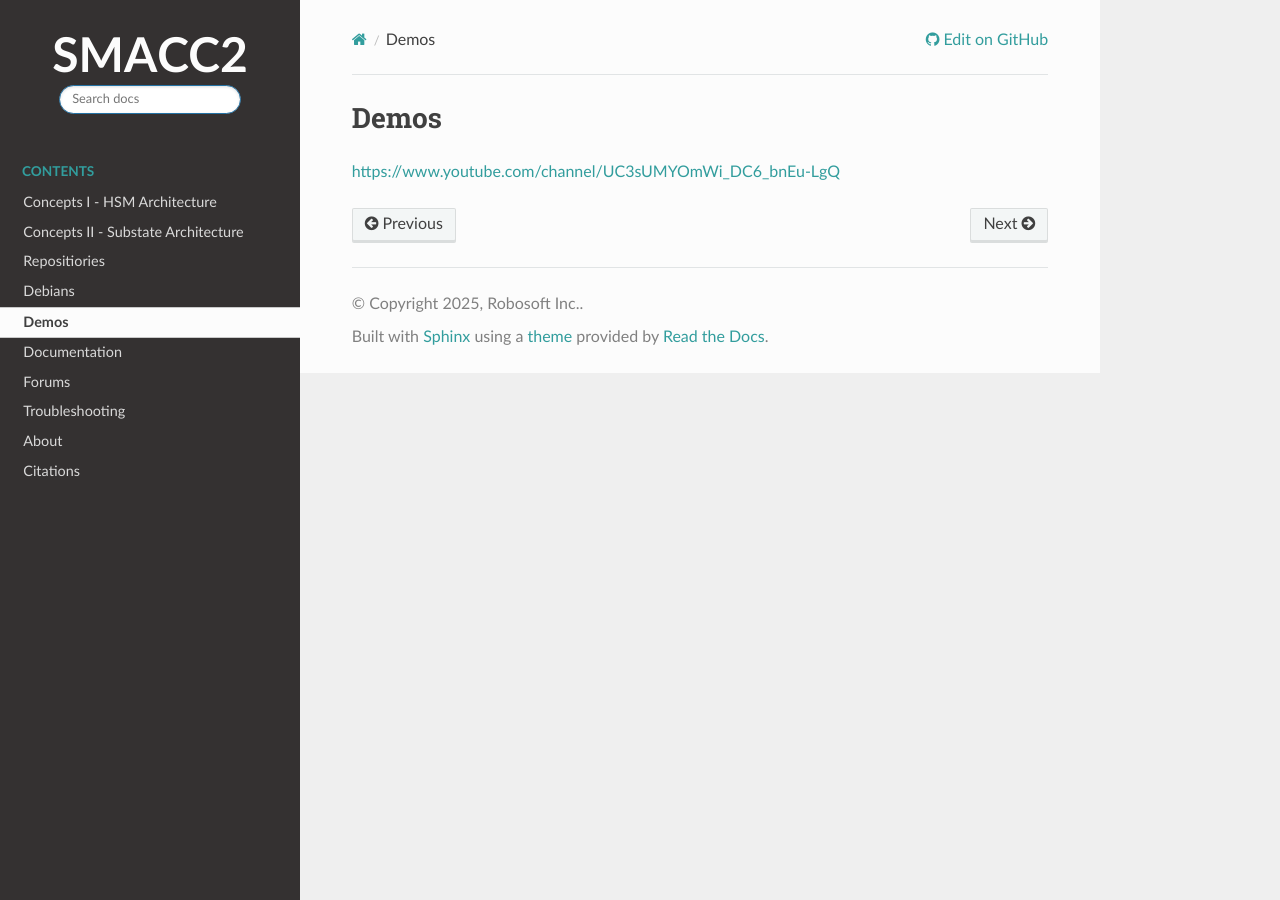
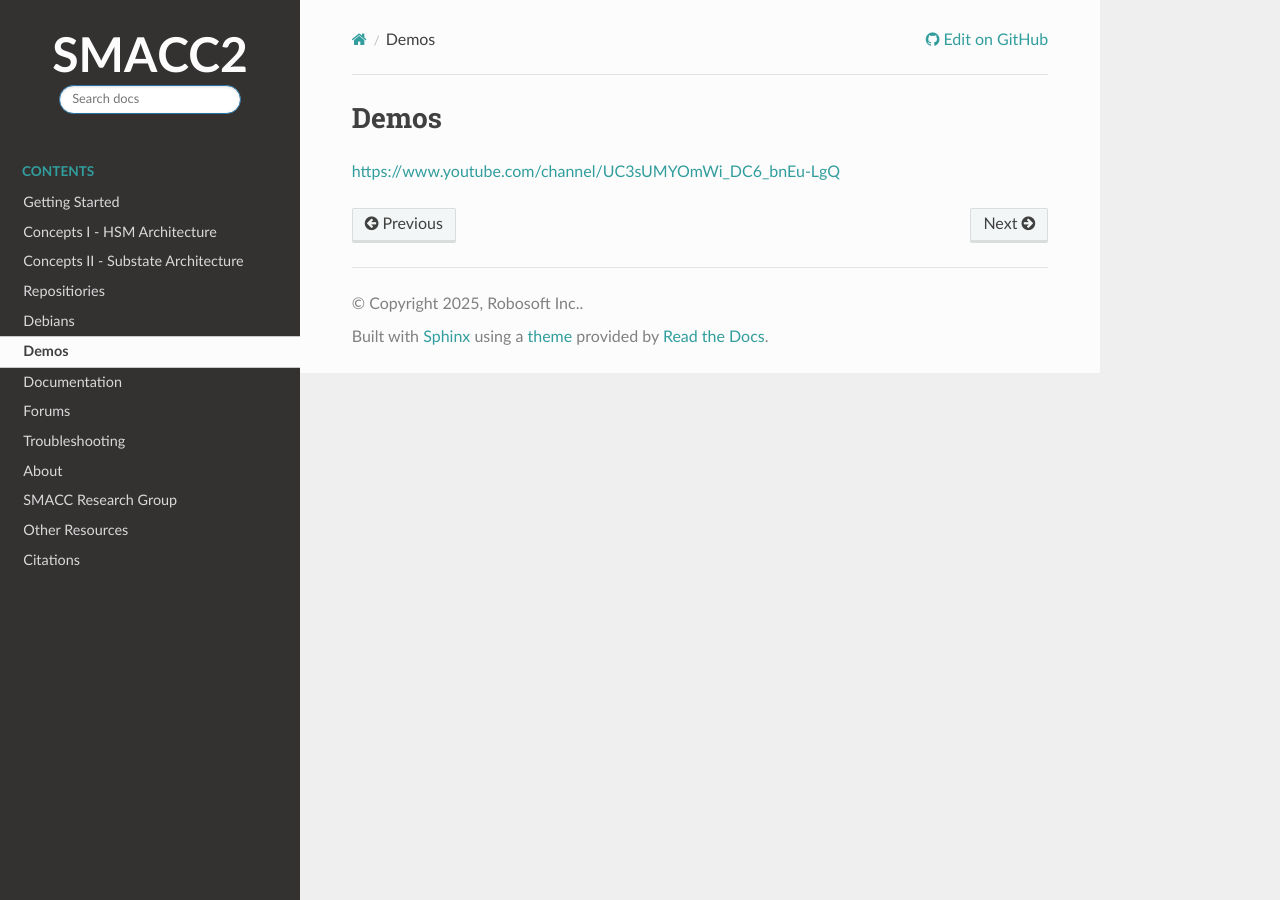
Before and after one commit to robosoft-ai/smacc2_docs, a Sphinx documentation site: the page built from docs/source/demos.rst, in a window 1280 px wide. Built offline with Sphinx 7.4.7 and the Read the Docs theme 3.1.0, drawn with Linux system fonts in a browser that asks for light colours; pages that are not in the unit, such as notebooks, are missing from menus; comment, search, counter and statistics services are not loaded.

Commit message:
Rename sections in index.rst for consistency

```diff
--- a/docs/source/index.rst
+++ b/docs/source/index.rst
@@ -33,7 +33,7 @@
    :hidden:
    :maxdepth: 2
 
-   getting started
+   getting_started
    concepts1
    concepts2
    repositories
@@ -43,6 +43,6 @@
    forums
    troubleshooting
    about
-   research group
-   other resources
+   research_group
+   other_resources
    citations
```
